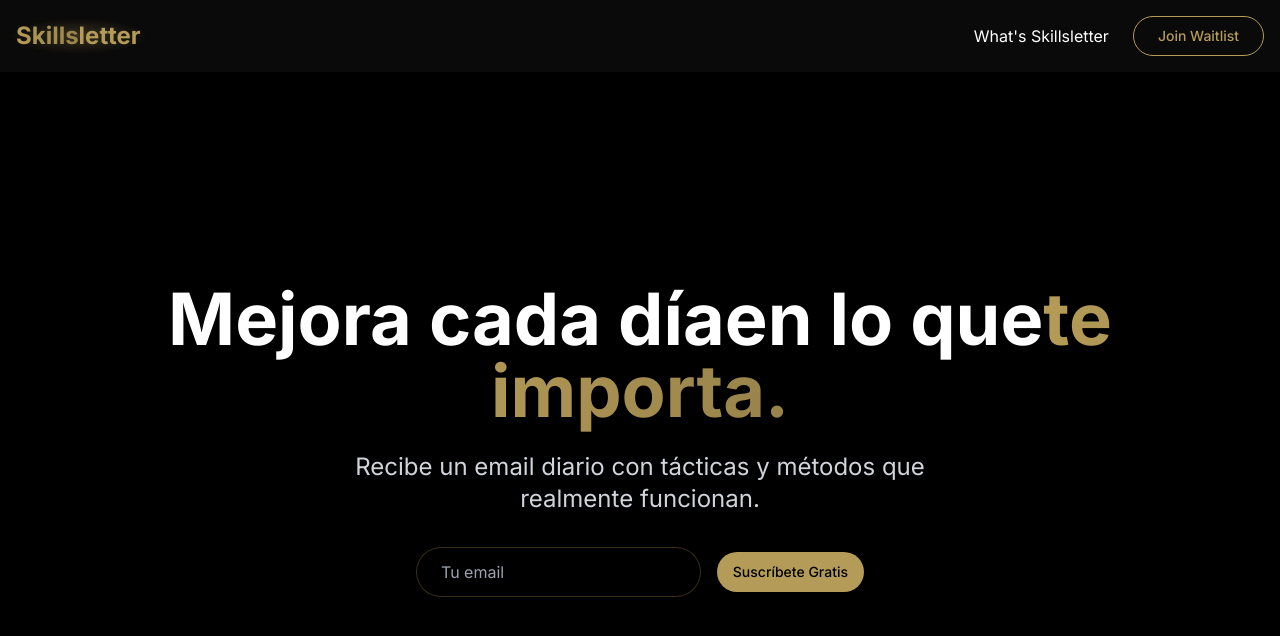
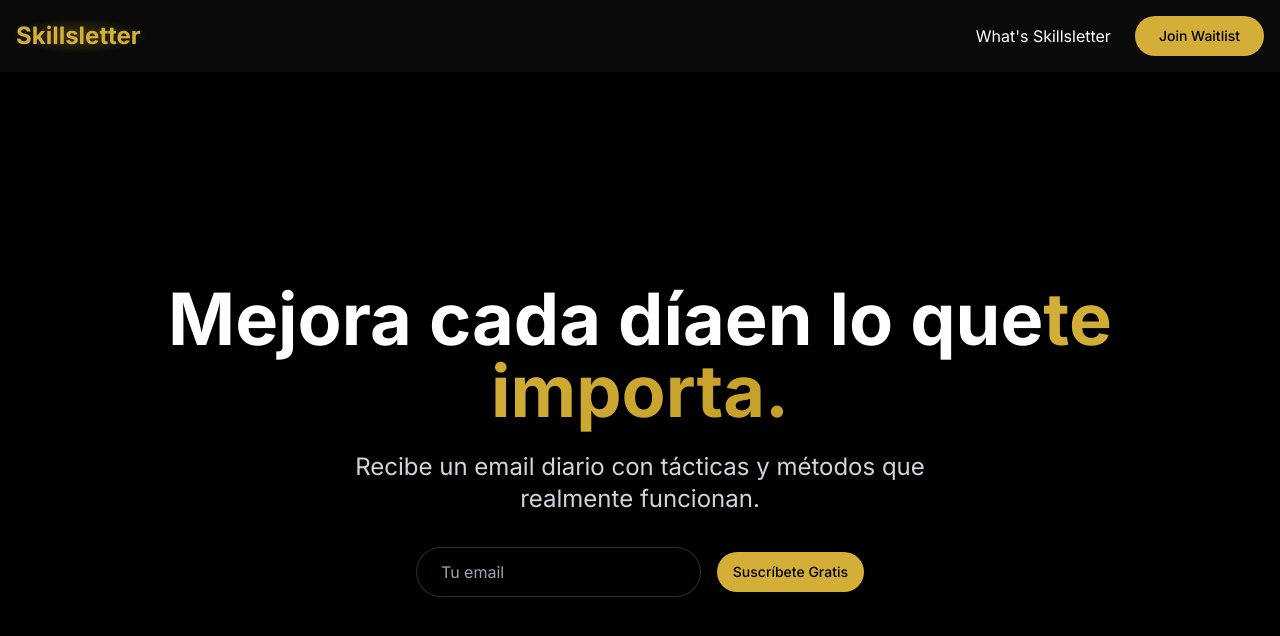
Before and after one commit to Ferrajju/skillvoo-landing, a Next.js app: page / in a window 1280 px wide. Shown: the top 636 px of the page. Built offline with nearby package versions, Linux system fonts and the light colour scheme.

Commit message:
Adaptando droadoo * 2

```diff
--- a/app/globals.css
+++ b/app/globals.css
@@ -3,8 +3,8 @@
 @tailwind utilities;
 
 :root {
-  --gold: #b49b57;
-  --gold-dark: #97824a;
+  --gold: #d4af37;
+  --gold-dark: #c5a028;
 }
 
 .logo-text {
@@ -19,7 +19,7 @@
   left: -10%;
   right: -10%;
   bottom: -10%;
-  background: radial-gradient(ellipse at center, rgba(180, 155, 87, 0.3) 0%, rgba(180, 155, 87, 0) 70%);
+  background: radial-gradient(ellipse at center, rgba(212, 175, 55, 0.3) 0%, rgba(212, 175, 55, 0) 70%);
   opacity: 0;
   z-index: -1;
   animation: breathe 4s ease-in-out infinite;
@@ -59,3 +59,12 @@
 .golden-hover:hover {
   background-color: var(--gold-dark);
 }
+
+.golden-button {
+  background-color: var(--gold);
+  transition: all 0.3s ease;
+}
+
+.golden-button:hover {
+  background-color: var(--gold-dark);
+}
--- a/app/page.tsx
+++ b/app/page.tsx
@@ -21,16 +21,16 @@ export default function Home() {
         <div className="container mx-auto flex justify-between items-center">
           <Link href="/" className="flex items-center">
             <span className="text-2xl font-bold logo-text">
-              <span className="golden-gradient">Skills</span>letter
+              <span className="text-[#D4AF37]">Skills</span>letter
             </span>
           </Link>
           <div className="flex items-center space-x-6">
-            <Link href="#about" className="text-white hover:text-[#B49B57] transition-colors">
+            <Link href="#about" className="text-white hover:text-[#D4AF37] transition-colors">
               What&apos;s Skillsletter
             </Link>
             <Button
               variant="outline"
-              className="golden-border golden-hover text-[#B49B57] hover:text-black transition-colors rounded-full px-6 py-2"
+              className="golden-button text-black hover:text-black transition-colors rounded-full px-6 py-2"
             >
               Join Waitlist
             </Button>
@@ -80,7 +80,7 @@ export default function Home() {
               />
               <Button
                 type="submit"
-                className="w-full sm:w-auto rounded-full golden-hover bg-[#B49B57] text-black hover:text-black transition-all duration-300"
+                className="w-full sm:w-auto rounded-full golden-button text-black hover:text-black transition-all duration-300"
               >
                 Suscríbete Gratis
               </Button>
```
